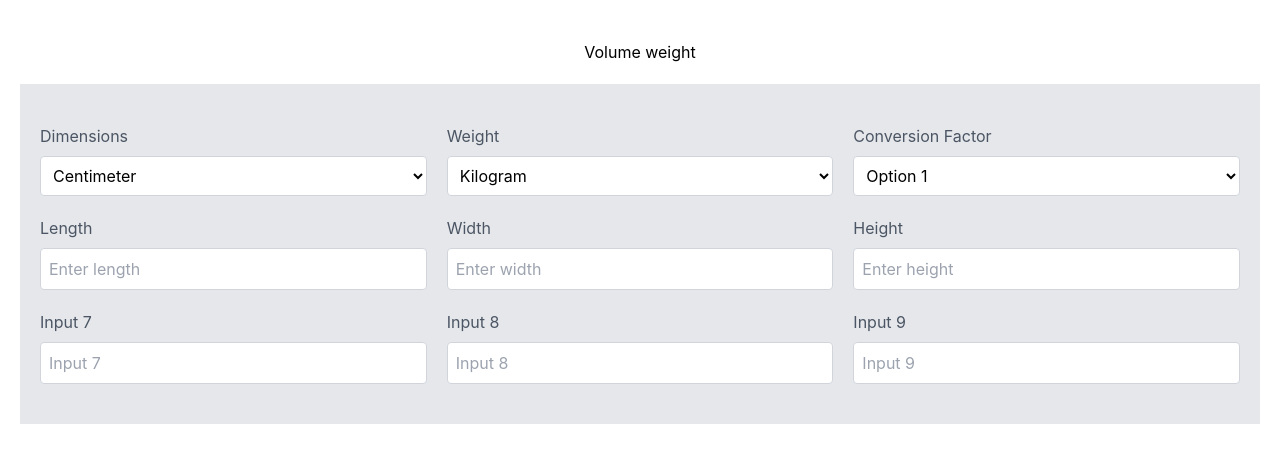
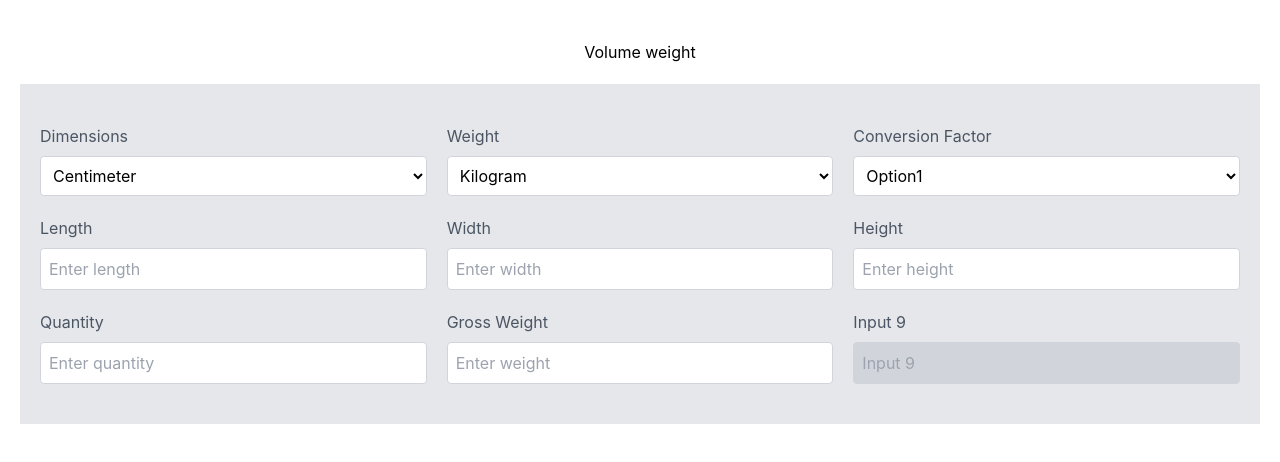
Before and after one commit to martinMr79/flyfrakt, a React (Create React App) app: page / in a window 1280 px wide. Shown: the top 462 px of the page. Built offline with nearby package versions, Linux system fonts and the light colour scheme.

Commit message:
all inputs added

```diff
--- a/src/pages/landingPage/index.jsx
+++ b/src/pages/landingPage/index.jsx
@@ -5,10 +5,11 @@ function CustomGrid() {
     <div className="mx-auto max-w-screen-xl px-5 py-10 flex flex-col items-center">
       <h1 className='text-center mb-5'>Volume weight</h1>
       <div className="bg-gray-200 w-full px-5 py-10 grid grid-cols-3 gap-5">
-        {[...Array(9)].map((_, idx) => (
+        {[...Array(9)].map((_, idx) => {
+          switch (idx) {
+            case 0:
+              return (
                 <div key={idx} className="flex flex-col">
-            {idx === 0 ? (
-              <>
                   <label htmlFor={`select-${idx}`} className="mb-2 text-gray-600">Dimensions</label>
                   <select
                     id={`select-${idx}`}
@@ -17,9 +18,11 @@ function CustomGrid() {
                     <option value="cm">Centimeter</option>
                     <option value="in">Inch</option>
                   </select>
-              </>
-            ) : idx === 1 ? (
-              <>
+                </div>
+              );
+            case 1:
+              return (
+                <div key={idx} className="flex flex-col">
                   <label htmlFor={`select-${idx}`} className="mb-2 text-gray-600">Weight</label>
                   <select
                     id={`select-${idx}`}
@@ -28,20 +31,24 @@ function CustomGrid() {
                     <option value="kg">Kilogram</option>
                     <option value="lb">Pound</option>
                   </select>
-              </>
-            ) : idx === 2 ? (
-              <>
+                </div>
+              );
+            case 2:
+              return (
+                <div key={idx} className="flex flex-col">
                   <label htmlFor={`select-${idx}`} className="mb-2 text-gray-600">Conversion Factor</label>
                   <select
                     id={`select-${idx}`}
                     className="w-full p-2 border border-gray-300 rounded outline-none bg-white"
                   >
-                  <option value="option1">Option 1</option>
-                  <option value="option2">Option 2</option>
+                    <option value="option1">Option1</option>
+                    <option value="option2">Option2</option>
                   </select>
-              </>
-            ) : idx === 3 ? (
-              <>
+                </div>
+              );
+            case 3:
+              return (
+                <div key={idx} className="flex flex-col">
                   <label htmlFor={`input-${idx}`} className="mb-2 text-gray-600">Length</label>
                   <input
                     id={`input-${idx}`}
@@ -49,9 +56,11 @@ function CustomGrid() {
                     placeholder="Enter length"
                     className="w-full p-2 border border-gray-300 rounded"
                   />
-              </>
-            ) : idx === 4 ? (
-              <>
+                </div>
+              );
+            case 4:
+              return (
+                <div key={idx} className="flex flex-col">
                   <label htmlFor={`input-${idx}`} className="mb-2 text-gray-600">Width</label>
                   <input
                     id={`input-${idx}`}
@@ -59,9 +68,11 @@ function CustomGrid() {
                     placeholder="Enter width"
                     className="w-full p-2 border border-gray-300 rounded"
                   />
-              </>
-            ) : idx === 5 ? (
-              <>
+                </div>
+              );
+            case 5:
+              return (
+                <div key={idx} className="flex flex-col">
                   <label htmlFor={`input-${idx}`} className="mb-2 text-gray-600">Height</label>
                   <input
                     id={`input-${idx}`}
@@ -69,9 +80,48 @@ function CustomGrid() {
                     placeholder="Enter height"
                     className="w-full p-2 border border-gray-300 rounded"
                   />
-              </>
-            ) : (
-              <>
+                </div>
+              );
+              case 6:
+                return (
+                  <div key={idx} className="flex flex-col">
+                    <label htmlFor={`input-${idx}`} className="mb-2 text-gray-600">Quantity</label>
+                    <input
+                      id={`input-${idx}`}
+                      type="number"
+                      placeholder="Enter quantity"
+                      className="w-full p-2 border border-gray-300 rounded"
+                    />
+                  </div>
+                );
+                case 7:
+                  return (
+                    <div key={idx} className="flex flex-col">
+                      <label htmlFor={`input-${idx}`} className="mb-2 text-gray-600">Gross Weight</label>
+                      <input
+                        id={`input-${idx}`}
+                        type="number"
+                        placeholder="Enter weight"
+                        className="w-full p-2 border border-gray-300 rounded"
+                      />
+                    </div>
+                  );
+                case 8:
+                  return (
+                    <div key={idx} className="flex flex-col">
+                      <label htmlFor={`input-${idx}`} className="mb-2 text-gray-600">Input {idx + 1}</label>
+                      <input
+                        id={`input-${idx}`}
+                        type="text"
+                        placeholder={`Input ${idx + 1}`}
+                        className="w-full p-2 border border-gray-300 rounded bg-gray-300"
+                        disabled
+                      />
+                    </div>
+                  );
+                default:
+                  return (
+                    <div key={idx} className="flex flex-col">
                       <label htmlFor={`input-${idx}`} className="mb-2 text-gray-600">Input {idx + 1}</label>
                       <input
                         id={`input-${idx}`}
@@ -79,10 +129,10 @@ function CustomGrid() {
                         placeholder={`Input ${idx + 1}`}
                         className="w-full p-2 border border-gray-300 rounded"
                       />
-              </>
-            )}
                     </div>
-        ))}
+                  );
+              }
+            })}
       </div>
     </div>
   );
```
Lines whose indentation alone changed are shown as unchanged.
